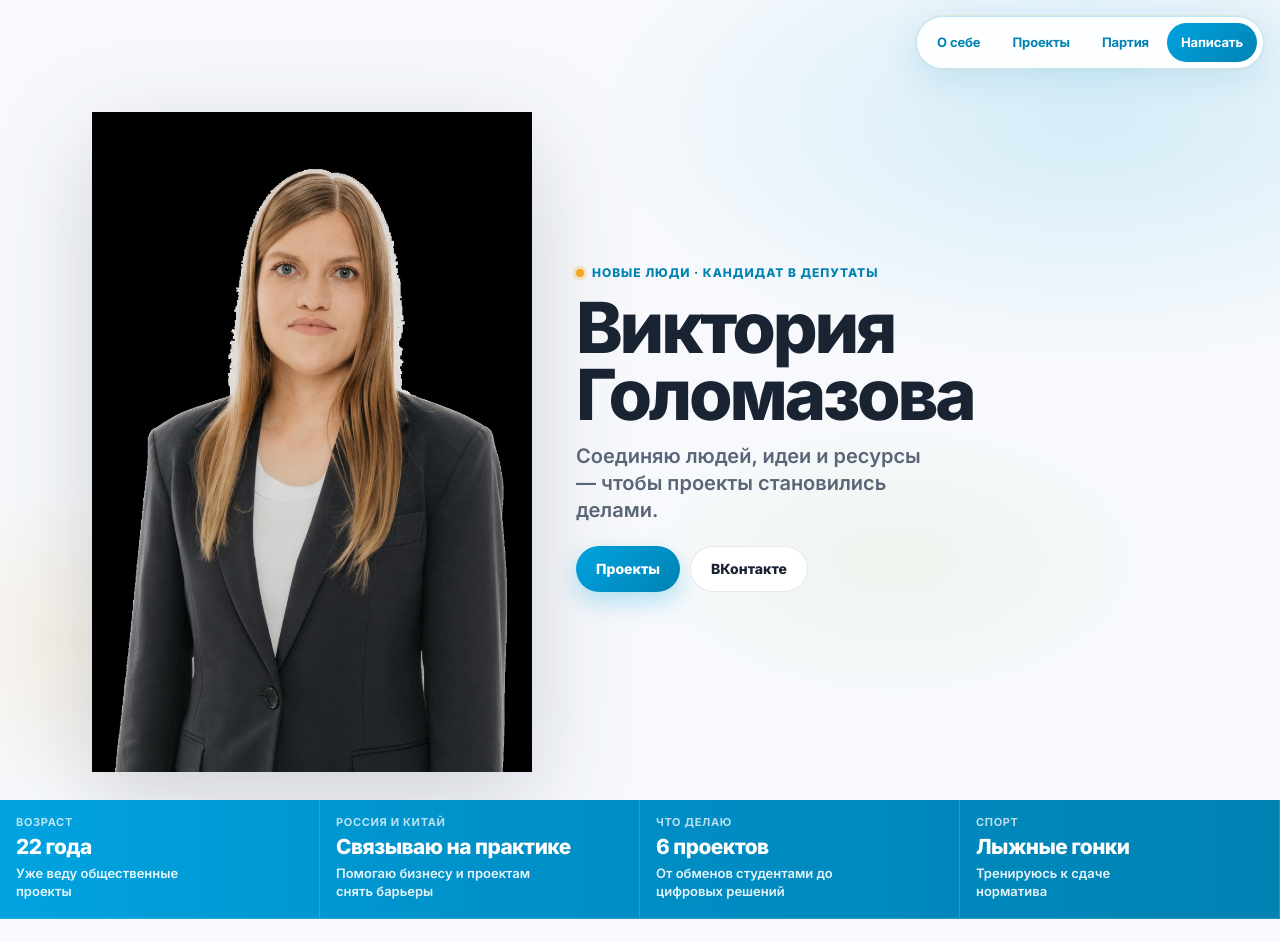
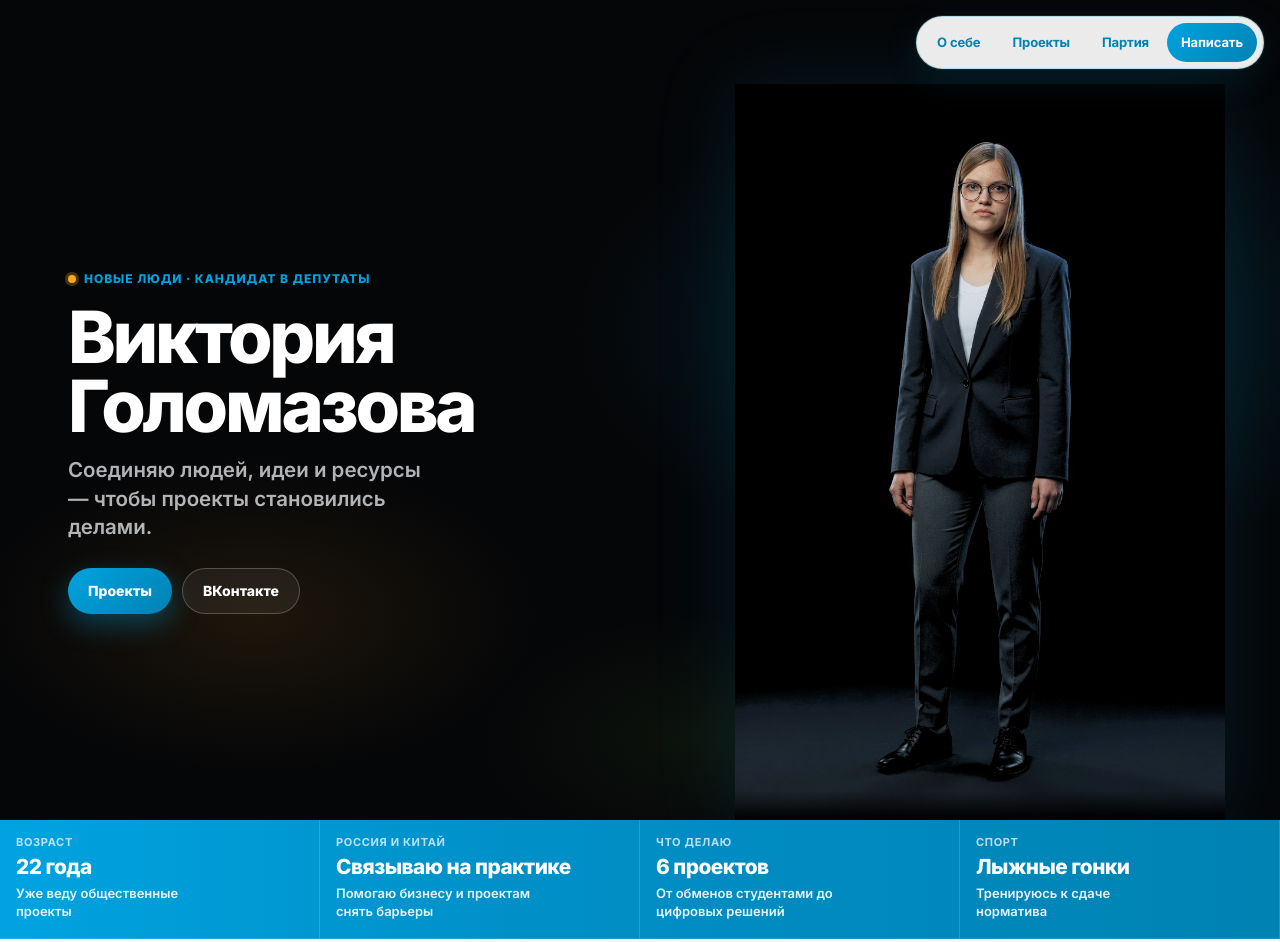
Before and after one commit to whitensk1/golomazova, a plain HTML site: page index.html in a window 1280 px wide. Shown: the top 942 px of the page. Drawn offline with Linux system fonts and the light colour scheme.

Commit message:
Dark hero: text left, large black-studio portrait right
Use the campaign portrait on a black backdrop that blends
into a dark hero. Name and New People copy sit on the left;
the figure is large on the right with a soft party-blue glow.

```diff
--- a/css/styles.css
+++ b/css/styles.css
@@ -12,8 +12,10 @@
   --font: "Inter", system-ui, -apple-system, sans-serif;
   --ease: cubic-bezier(0.22, 1, 0.36, 1);
   --max: 1100px;
-  --hero-max: 1120px;   /* после этой ширины hero не растягивается */
-  --portrait-w: 440px;  /* жёсткий потолок портрета на широких экранах */
+  --hero-max: 1200px;   /* после этой ширины hero-контент не растягивается */
+  --portrait-w: 520px;  /* потолок портрета — крупнее, справа */
+  --hero-ink: #f4f7fb;
+  --hero-muted: rgba(244, 247, 251, 0.72);
   --nav-h: 56px;
 }
 
@@ -81,93 +83,114 @@ button { font: inherit; border: 0; background: none; cursor: pointer; }
   .nav a { padding: 10px 12px; font-size: 12.5px; }
 }
 
-/* —— Hero: object portrait LEFT + text (parallax layers) —— */
+/* —— Hero: text LEFT + large black-studio portrait RIGHT —— */
 .hero {
   position: relative;
   min-height: 100svh;
   min-height: 100dvh;
   display: grid;
-  /* две колонки, но общая ширина контента ограничена --hero-max */
-  grid-template-columns: minmax(0, var(--portrait-w)) minmax(0, 1fr);
+  grid-template-columns: minmax(0, 1fr) minmax(0, var(--portrait-w));
+  grid-template-areas: "copy figure";
   align-items: end;
-  column-gap: clamp(12px, 3vw, 36px);
-  /* на экранах шире --hero-max контент «замирает» по центру */
-  padding-top: calc(var(--nav-h) + 36px);
-  padding-bottom: max(28px, env(safe-area-inset-bottom));
+  column-gap: clamp(16px, 3vw, 40px);
+  padding-top: calc(var(--nav-h) + 28px);
+  padding-bottom: 0;
   padding-left: max(
+    20px,
     env(safe-area-inset-left),
-    calc((100vw - var(--hero-max)) / 2 + 12px)
+    calc((100vw - var(--hero-max)) / 2 + 28px)
   );
   padding-right: max(
+    0px,
     env(safe-area-inset-right),
-    calc((100vw - var(--hero-max)) / 2 + 20px)
+    calc((100vw - var(--hero-max)) / 2)
   );
   overflow: hidden;
+  color: var(--hero-ink);
   background:
-    radial-gradient(ellipse 70% 55% at 85% 15%, rgba(0, 163, 224, 0.14), transparent 55%),
-    radial-gradient(ellipse 50% 40% at 10% 80%, rgba(245, 166, 35, 0.1), transparent 50%),
-    radial-gradient(ellipse 40% 35% at 70% 70%, rgba(122, 193, 67, 0.08), transparent 50%),
-    var(--bg);
+    radial-gradient(ellipse 55% 50% at 78% 40%, rgba(0, 163, 224, 0.18), transparent 60%),
+    radial-gradient(ellipse 40% 35% at 20% 75%, rgba(245, 166, 35, 0.1), transparent 55%),
+    radial-gradient(ellipse 35% 30% at 55% 90%, rgba(122, 193, 67, 0.07), transparent 50%),
+    #050608;
 }
 @media (max-width: 860px) {
   .hero {
     grid-template-columns: 1fr;
+    grid-template-areas:
+      "figure"
+      "copy";
     align-items: start;
     min-height: auto;
-    padding-top: calc(var(--nav-h) + 28px);
+    padding-top: calc(var(--nav-h) + 20px);
     padding-left: max(16px, env(safe-area-inset-left));
     padding-right: max(16px, env(safe-area-inset-right));
+    padding-bottom: 0;
   }
 }
 
 .hero-figure {
+  grid-area: figure;
   position: relative;
   z-index: 2;
-  justify-self: start;
+  justify-self: end;
   align-self: end;
-  /* растёт с экраном только до --portrait-w, дальше статична */
   width: var(--portrait-w);
   max-width: 100%;
   will-change: transform;
+  pointer-events: none;
+}
+.hero-figure::before {
+  content: "";
+  position: absolute;
+  left: 50%;
+  top: 42%;
+  width: 70%;
+  height: 55%;
+  transform: translate(-50%, -50%);
+  background: radial-gradient(ellipse at center, rgba(0, 163, 224, 0.35), transparent 70%);
+  filter: blur(28px);
+  z-index: -1;
   pointer-events: none;
 }
 .hero-figure img {
   width: 100%;
   max-width: var(--portrait-w);
   height: auto;
-  /* всегда целиком: без crop/zoom в лицо */
+  max-height: min(92svh, 920px);
   object-fit: contain;
   object-position: bottom center;
-  /* white studio cutout blends into page → reads as object */
-  filter: drop-shadow(0 28px 50px rgba(26, 35, 50, 0.18));
+  filter: drop-shadow(0 0 40px rgba(0, 163, 224, 0.12));
 }
 @media (max-width: 860px) {
   .hero-figure {
-    width: min(var(--portrait-w), 88vw);
-    max-width: min(var(--portrait-w), 88vw);
+    width: min(420px, 94vw);
+    max-width: min(420px, 94vw);
     margin: 0 auto;
-    order: -1;
+    justify-self: center;
   }
+  .hero-figure img { max-height: min(62svh, 560px); }
 }
 
 .hero-copy {
+  grid-area: copy;
   position: relative;
   z-index: 3;
   align-self: center;
-  padding: 12px 8px 24px 8px;
+  padding: 24px 8px 48px 0;
   will-change: transform, opacity;
-  max-width: 420px;
+  max-width: 460px;
 }
 @media (max-width: 860px) {
   .hero-copy {
     max-width: none;
     text-align: center;
     margin: 0 auto;
+    padding: 8px 8px 28px;
   }
   .hero-actions { justify-content: center; }
 }
 .hero-kicker {
-  margin: 0 0 12px;
+  margin: 0 0 14px;
   display: inline-flex;
   align-items: center;
   gap: 8px;
@@ -175,27 +198,27 @@ button { font: inherit; border: 0; background: none; cursor: pointer; }
   font-weight: 800;
   letter-spacing: 0.08em;
   text-transform: uppercase;
-  color: var(--np-blue-deep);
+  color: var(--np-blue);
 }
 .hero-kicker .dot {
   width: 8px; height: 8px; border-radius: 50%;
   background: var(--np-orange);
-  box-shadow: 0 0 0 3px rgba(245, 166, 35, 0.25);
+  box-shadow: 0 0 0 3px rgba(245, 166, 35, 0.28);
 }
 .hero h1 {
   margin: 0;
-  font-size: clamp(2.6rem, 7vw, 4.4rem);
+  font-size: clamp(2.7rem, 6.5vw, 4.5rem);
   font-weight: 800;
   letter-spacing: -0.045em;
   line-height: 0.96;
-  color: var(--np-ink);
+  color: #fff;
 }
 .hero-one {
-  margin: 14px 0 0;
-  font-size: clamp(1.05rem, 2.2vw, 1.25rem);
+  margin: 16px 0 0;
+  font-size: clamp(1.05rem, 2.1vw, 1.28rem);
   font-weight: 550;
-  line-height: 1.35;
-  color: var(--muted);
+  line-height: 1.4;
+  color: var(--hero-muted);
   max-width: 28ch;
 }
 @media (max-width: 860px) {
@@ -205,7 +228,7 @@ button { font: inherit; border: 0; background: none; cursor: pointer; }
   display: flex;
   flex-wrap: wrap;
   gap: 10px;
-  margin-top: 22px;
+  margin-top: 26px;
 }
 .btn {
   display: inline-flex;
@@ -220,12 +243,15 @@ button { font: inherit; border: 0; background: none; cursor: pointer; }
 .btn-primary {
   background: linear-gradient(135deg, var(--np-blue), var(--np-blue-deep));
   color: #fff;
-  box-shadow: 0 10px 24px rgba(0, 163, 224, 0.28);
+  box-shadow: 0 10px 28px rgba(0, 163, 224, 0.35);
 }
 .btn-ghost {
-  background: #fff;
-  border: 1px solid var(--line);
-  color: var(--np-ink);
+  background: rgba(255, 255, 255, 0.06);
+  border: 1px solid rgba(255, 255, 255, 0.22);
+  color: #fff;
+}
+.btn-ghost:hover {
+  background: rgba(255, 255, 255, 0.12);
 }
 .btn-orange {
   background: var(--np-orange);
--- a/index.html
+++ b/index.html
@@ -5,14 +5,14 @@
   <meta name="viewport" content="width=device-width, initial-scale=1, viewport-fit=cover" />
   <title>Виктория Голомазова</title>
   <meta name="description" content="Виктория Голомазова — общественный деятель, член партии «Новые люди», кандидат в депутаты." />
-  <meta name="theme-color" content="#00a3e0" />
+  <meta name="theme-color" content="#050608" />
   <link rel="canonical" href="https://whitensk1.github.io/golomazova/" />
   <meta property="og:title" content="Виктория Голомазова" />
-  <meta property="og:image" content="media/photos/portrait.jpg" />
+  <meta property="og:image" content="media/photos/portrait-black.jpg" />
   <link rel="preconnect" href="https://fonts.googleapis.com" />
   <link rel="preconnect" href="https://fonts.gstatic.com" crossorigin />
   <link href="https://fonts.googleapis.com/css2?family=Inter:wght@500;600;700;800&display=swap" rel="stylesheet" />
-  <link rel="stylesheet" href="css/styles.css?v=party7" />
+  <link rel="stylesheet" href="css/styles.css?v=party9" />
 </head>
 <body>
   <a class="skip" href="#main">К содержанию</a>
@@ -27,18 +27,7 @@
 
   <main id="main">
     <section class="hero" id="top">
-      <!-- Объект-портрет (не фон): уходит медленнее текста -->
-      <div class="hero-figure" data-parallax="figure">
-        <img
-          src="media/photos/portrait-cutout.jpg"
-          alt="Виктория Голомазова"
-          width="832"
-          height="1248"
-          fetchpriority="high"
-          decoding="async"
-        />
-      </div>
-
+      <!-- Текст слева -->
       <div class="hero-copy" data-parallax="copy">
         <p class="hero-kicker"><span class="dot" aria-hidden="true"></span> Новые люди · кандидат в депутаты</p>
         <h1>Виктория<br />Голомазова</h1>
@@ -47,6 +36,18 @@
           <a class="btn btn-primary" href="#projects">Проекты</a>
           <a class="btn btn-ghost" href="https://vk.ru/vic_project" target="_blank" rel="noopener">ВКонтакте</a>
         </div>
+      </div>
+
+      <!-- Крупный портрет справа на чёрном -->
+      <div class="hero-figure" data-parallax="figure">
+        <img
+          src="media/photos/portrait-black.jpg"
+          alt="Виктория Голомазова"
+          width="832"
+          height="1248"
+          fetchpriority="high"
+          decoding="async"
+        />
       </div>
     </section>
 
```
Also changed, not shown: media/photos/portrait-black.jpg (added).
